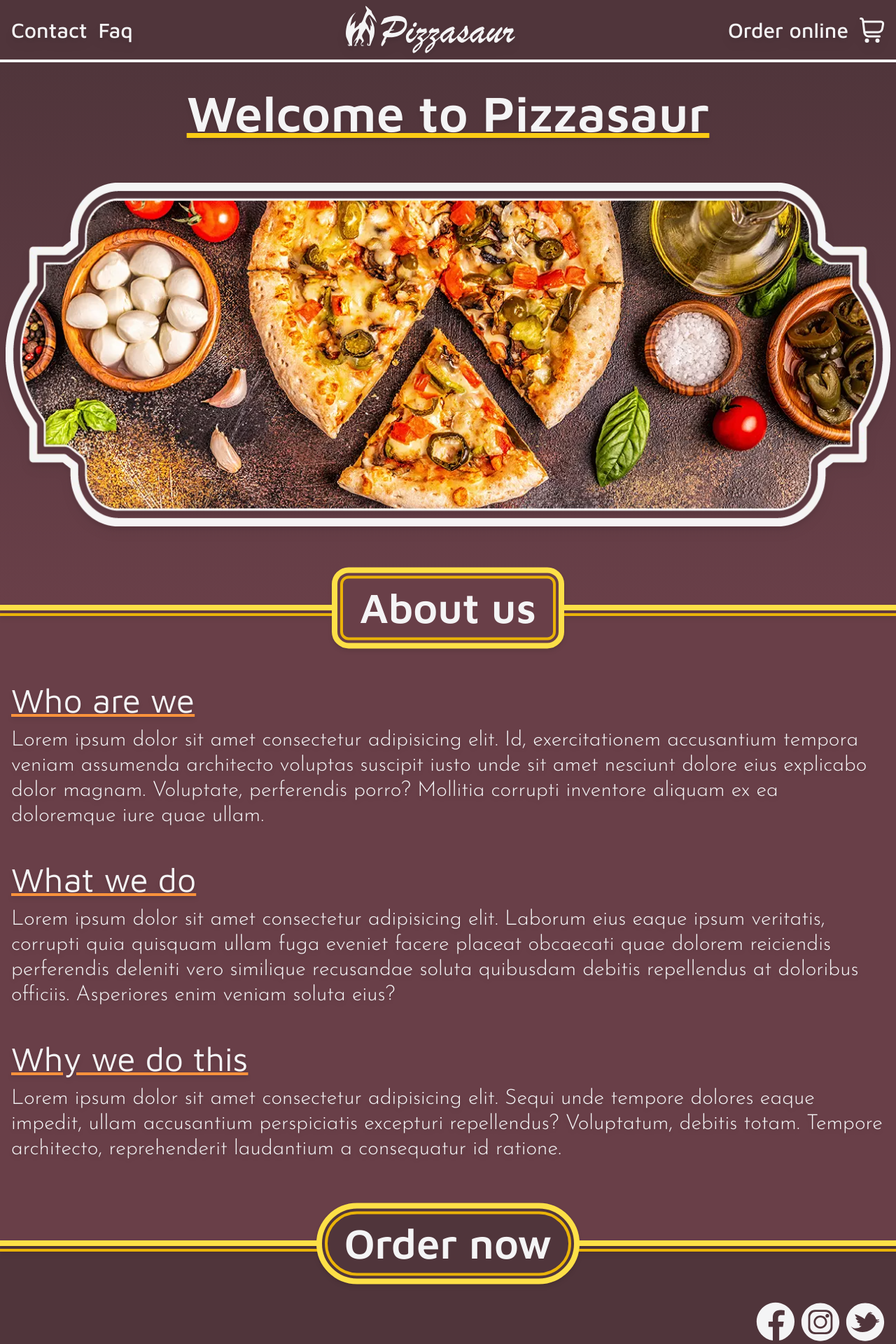
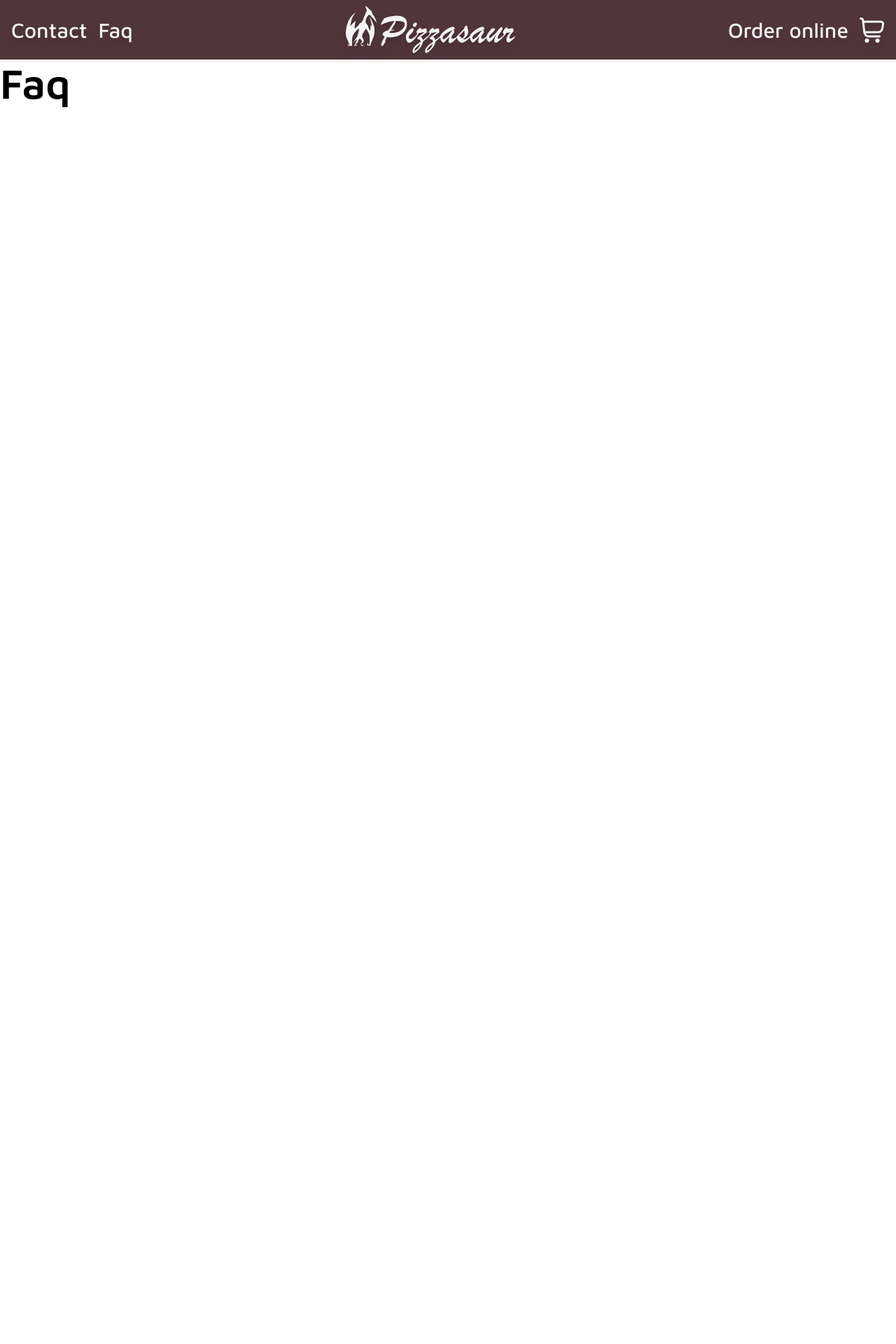
Before and after one commit to CryingEnder/pizzasaur, a React (Vite) app: page /faq in a window 1280 px wide. Shown: the top 1920 px of the page at 70% size. After the commit the page ends 800 px from the top, so only its background shows below. Built offline with nearby package versions, Linux system fonts and the light colour scheme.

Commit message:
Add react-router-dom package

```diff
--- a/package.json
+++ b/package.json
@@ -9,7 +9,8 @@
   "dependencies": {
     "prop-types": "^15.8.0",
     "react": "^17.0.2",
-    "react-dom": "^17.0.2"
+    "react-dom": "^17.0.2",
+    "react-router-dom": "^6.2.1"
   },
   "devDependencies": {
     "@vitejs/plugin-react": "^1.0.7",
--- a/src/App.jsx
+++ b/src/App.jsx
@@ -1,17 +1,30 @@
 import React, { Fragment } from "react";
+import { BrowserRouter, Route, Routes } from "react-router-dom";
 import Navbar from "./components/Navbar";
 import Hero from "./components/Hero";
 import AboutUs from "./components/AboutUs";
 import Footer from "./components/Footer";
+import Faq from "./components/Faq";
 
 function App(props) {
   return (
-    <Fragment>
+    <BrowserRouter>
       <Navbar />
-      <Hero />
-      <AboutUs />
-      <Footer />
-    </Fragment>
+      <Routes>
+        <Route
+          path="/"
+          element={
+            <Fragment>
+              <Hero />
+              <AboutUs />
+              <Footer />
+            </Fragment>
+          }
+        />
+        <Route path="faq" element={<Faq />} />
+      </Routes>
+      {/* <Footer /> */}
+    </BrowserRouter>
   );
 }
 
--- /dev/null
+++ b/src/components/Faq.jsx
@@ -0,0 +1,7 @@
+import React from "react";
+
+function Faq(props) {
+  return <h2>Faq</h2>;
+}
+
+export default Faq;
--- a/src/components/Navbar.jsx
+++ b/src/components/Navbar.jsx
@@ -45,7 +45,7 @@ function Navbar(props) {
           className="hidden laptop:flex flex-row justify-center items-center space-x-4 drop-shadow-lg"
           items={[
             { content: "Contact", key: "contact1" },
-            { content: "Faq", key: "faq1" },
+            { content: "Faq", key: "faq1", link: "faq" },
           ]}
         />
         <Logo />
@@ -88,7 +88,7 @@ function Navbar(props) {
             className="flex flex-col justify-center items-start space-y-4"
             items={[
               { content: "Order online", key: "orderonline2" },
-              { content: "Faq", key: "faq2" },
+              { content: "Faq", key: "faq2", link: "faq" },
               { content: "Contact", key: "contact2" },
             ]}
           />
--- a/src/components/common/List.jsx
+++ b/src/components/common/List.jsx
@@ -1,5 +1,6 @@
 import React from "react";
 import PropTypes from "prop-types";
+import { Link } from "react-router-dom";
 
 function List({ items, itemsStyle, children, showMenu, ...props }) {
   function triggerAction(item) {
@@ -11,7 +12,8 @@ function List({ items, itemsStyle, children, showMenu, ...props }) {
       {items.map(
         (i) =>
           i && (
-            <li
+            <Link
+              to={i.link ? i.link : "/"}
               key={i.key}
               onClick={() => triggerAction(i)}
               className={
@@ -19,7 +21,7 @@ function List({ items, itemsStyle, children, showMenu, ...props }) {
               }
             >
               {i.content}
-            </li>
+            </Link>
           )
       )}
       {children}
```
Also changed, not shown: 1 other file (tests, documents, lock files or other folders).
